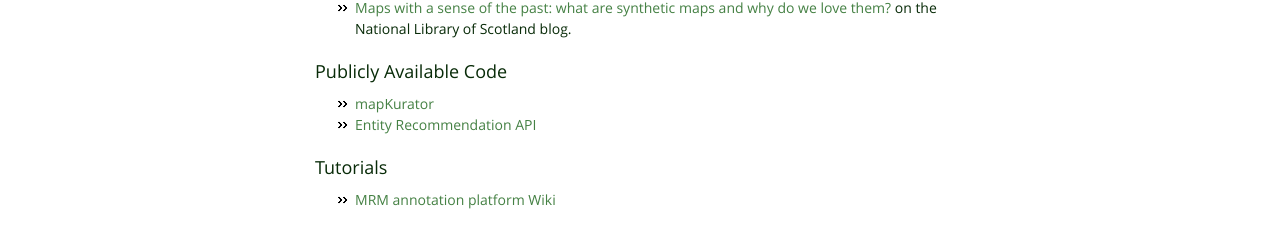
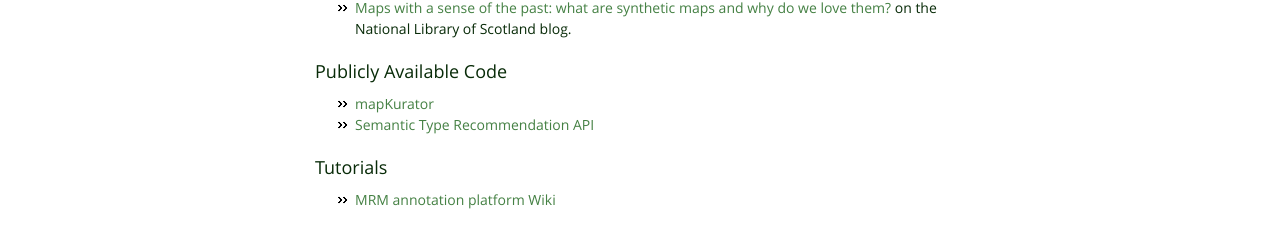
Before and after one commit to machines-reading-maps/machines-reading-maps.github.io, a Jekyll site: the page built from index.md, in a window 1280 px wide and 900 px high, scrolled down 1796 px. Shown: the part 580-828 px from the top of the window. Built offline with Jekyll 4.4.1, drawn with Linux system fonts in a browser that asks for light colours; our own code applies the rules of GitHub Pages for plain Markdown files.

Commit message:
Update index.md

```diff
--- a/index.md
+++ b/index.md
@@ -79,7 +79,7 @@ We will share code, datasets, and more via this website.
 
 ### Publicly Available Code
 - [mapKurator](https://github.com/machines-reading-maps/map-kurator)
-- [Entity Recommendation API](https://github.com/machines-reading-maps/entity-recommendation-api)
+- [Semantic Type Recommendation API](https://github.com/machines-reading-maps/entity-recommendation-api)
 
 ### Tutorials
 - [MRM annotation platform Wiki](https://github.com/machines-reading-maps/Tutorials-Newsletters/wiki)
```
